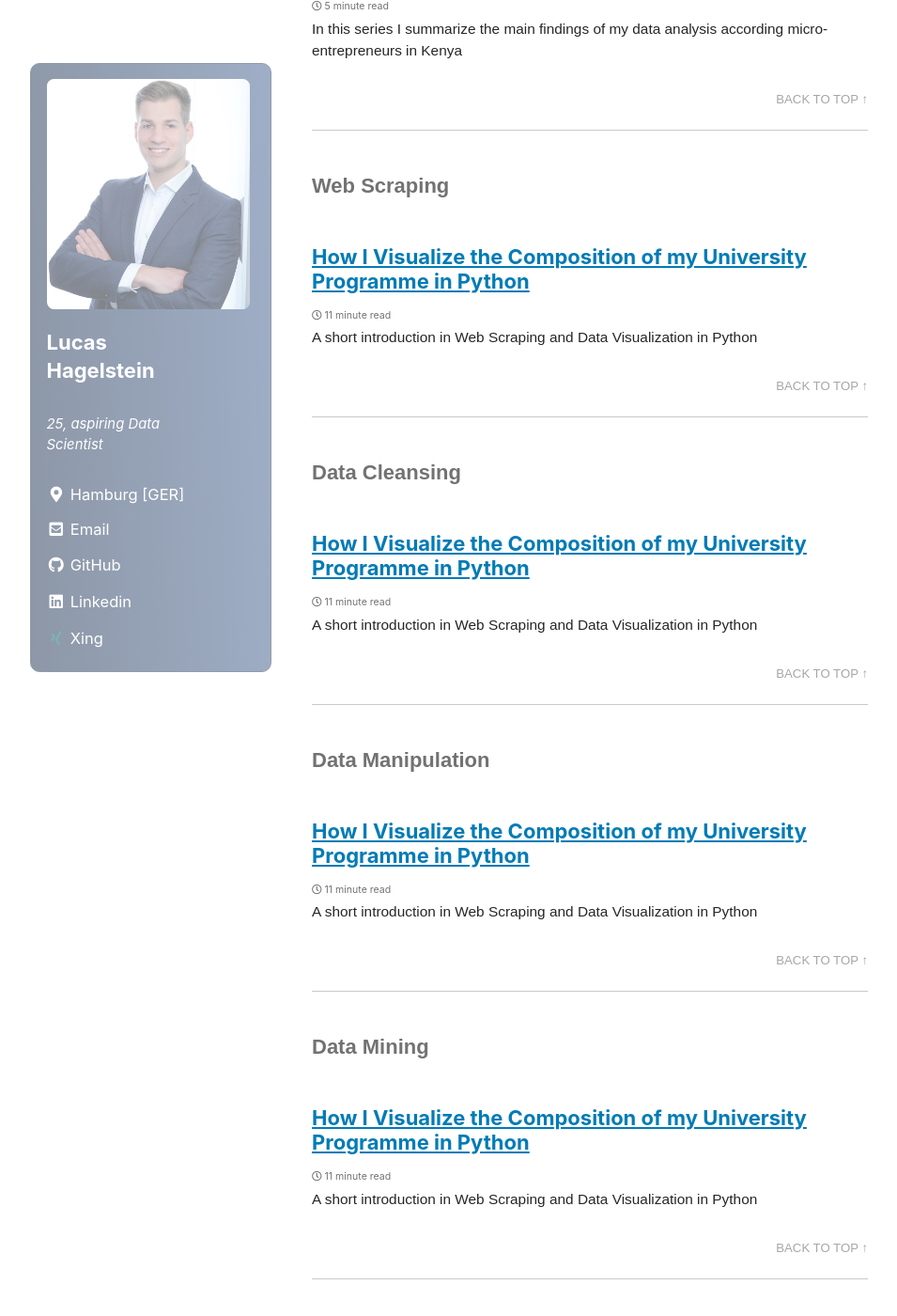
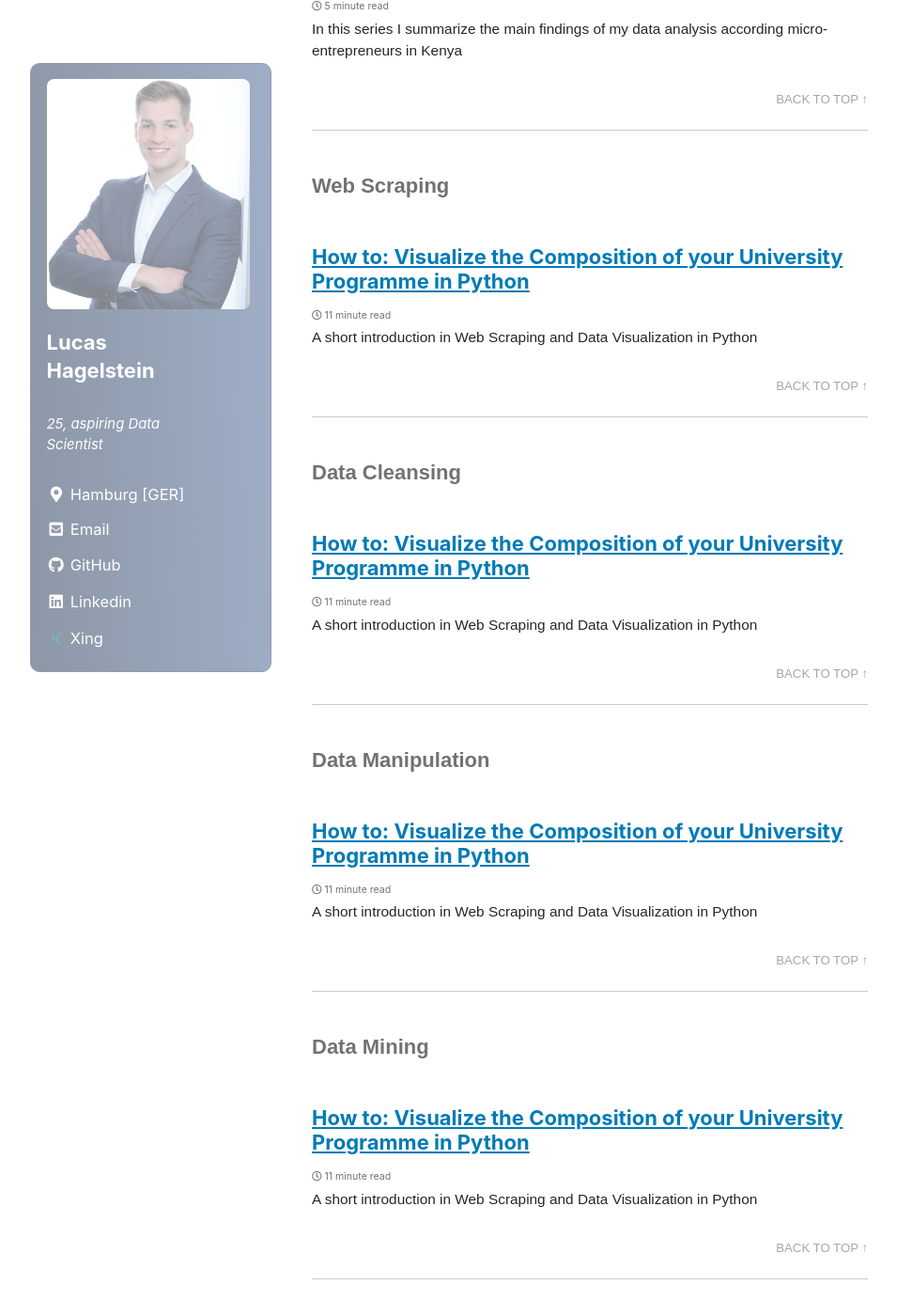
Before and after one commit to LHAGELS/LHAGELS.github.io, a Jekyll site: the page built from tags/tag-archive.md, in a window 1280 px wide and 1400 px high, scrolled down 5179 px. Shown: the whole window at 94% size, without its empty margins (12-967 px from the left). Built offline with Jekyll 4.4.1, drawn with Linux system fonts in a browser that asks for light colours; cached includes are drawn as plain includes; nearby versions of some CDN libraries; some of the changed text lies outside the part shown.

Commit message:
new github

```diff
--- a/_posts/2020-06-12-How-I-visualize-the-composition-of-my-university-programme.md
+++ b/_posts/2020-06-12-How-to-visualize-the-composition-of-your-university-programme.md
@@ -1,5 +1,5 @@
 ---
-title: "How I Visualize the Composition of my University Programme in Python"
+title: "How to: Visualize the Composition of your University Programme in Python"
 tags:
   - Web Scraping
   - Data Cleansing
@@ -448,7 +448,7 @@ Since Squarify does not provide easy access to this type of set-up we switch to
 {: .text-justify}
 We yield the desired **interactive data visualization** that includes the modules as well as their types and sections:
 
-<i class="fas fa-exclamation fa-lg"></i> **[Click here to view the interactive plot!!](/assets/images/posts/25_05_20/posts_25.05.20_3_2_ects_by_modules.html)**
+<i class="fas fa-exclamation fa-lg"></i> **Note:** [Click here to view the interactive plot!!](/assets/images/posts/25_05_20/posts_25.05.20_3_2_ects_by_modules.html)
   {: .notice--info}
 
 ![ects_by_modules](/assets/images/posts/25_05_20/3_2_final_plot.png)
```
